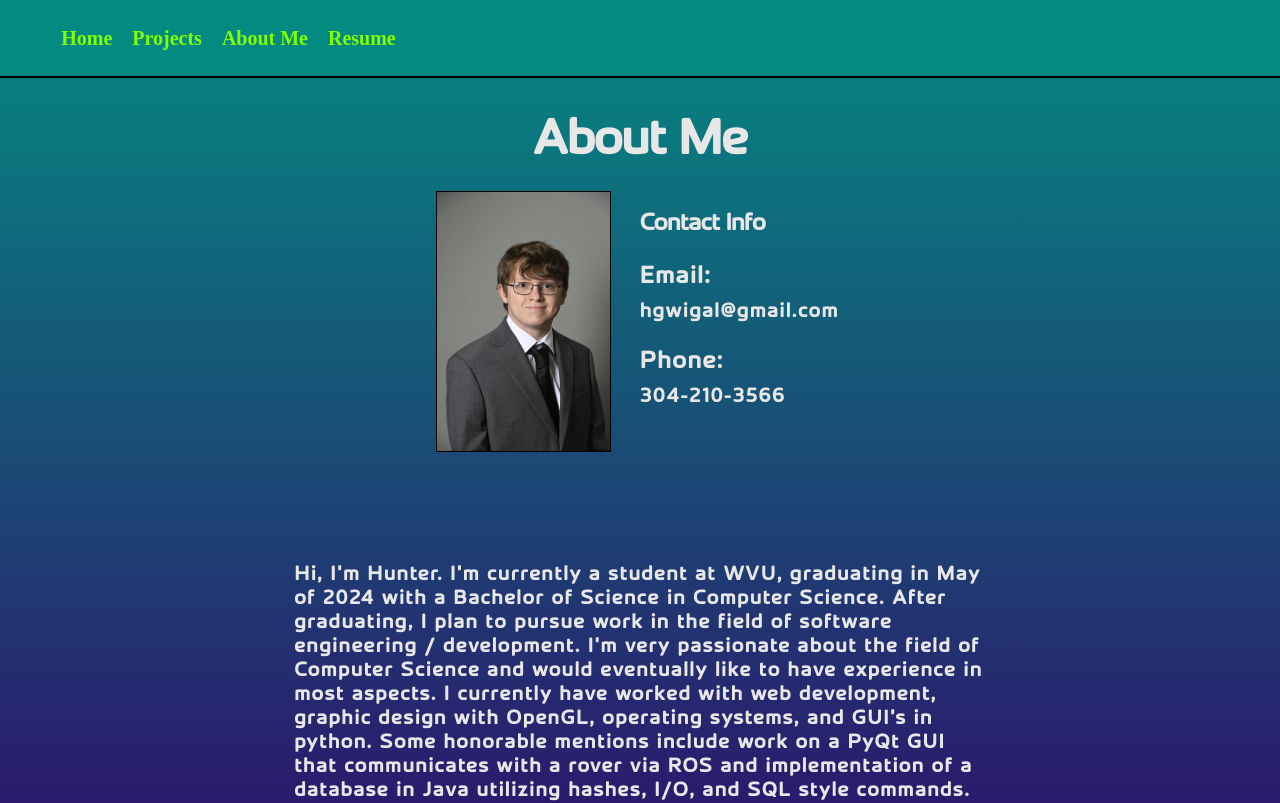
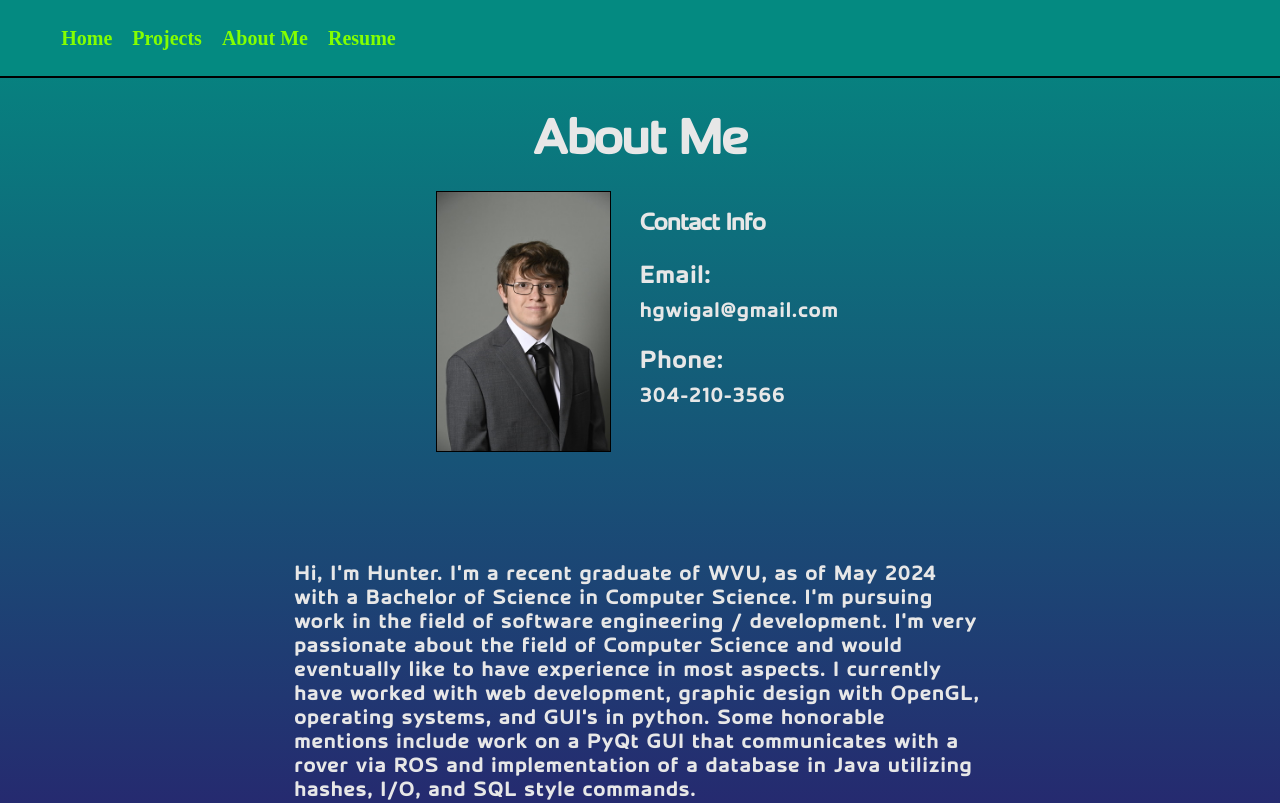
Before and after one commit to Hunter-Wigal/react-web-portfolio, a Next.js app: page /about in a window 1280 px wide. Shown: the top 803 px of the page. Built offline with nearby package versions, Linux system fonts and the light colour scheme.

Commit message:
Update information after graduating

```diff
--- a/src/app/about/page.tsx
+++ b/src/app/about/page.tsx
@@ -21,17 +21,23 @@ export default function About(props: {}) {
 
             </div>
             <div className={styles.row}>
-                <p className={styles.info}>Hi, I'm Hunter. I'm currently a student at WVU, graduating in May of 2024 with a Bachelor of Science in Computer Science. After graduating, I plan to pursue
-                    work in the field of software engineering / development. I'm very passionate about the field of Computer Science
+                <p className={styles.info}>Hi, I'm Hunter. I'm a recent graduate of WVU, as of May 2024 with a Bachelor of Science in Computer Science.
+                    I'm pursuing work in the field of software engineering / development. I'm very passionate about the field of Computer Science
                     and would eventually like to have experience in most aspects. I currently have worked with web development, graphic design
                     with OpenGL, operating systems, and GUI's in python. Some honorable mentions include work on a PyQt GUI that communicates
                     with a rover via ROS and implementation of a database in Java utilizing hashes, I/O, and SQL style commands.
+                    <br/>
+                    <br/>
+                    Outside of my profession I like to pursue my various hobbies such as 3-D printing, running, and learning new topics. I enjoy 3-D printing
+                    new things, either for amusement or to solve problems around the house. I run during the spring and summer, usually
+                    to train for half-marathons. I also like to learn new programming languages / technology for topics such as game development.
 
                     {/* Over the past couple years I've worked on multiple web applications, most of which are displayed in the projects
                     section. From those applications I've learned how to use different frameworks such as Angular, Bootstrap, and some React.
                     I've also learned how to write in Javscript/Typescript and CSS while working on these projects. */}
                 </p>
 
+
             </div>
         </div>
 
```
Also changed, not shown: public/resume.png, 1 other file (tests, documents, lock files or other folders).
